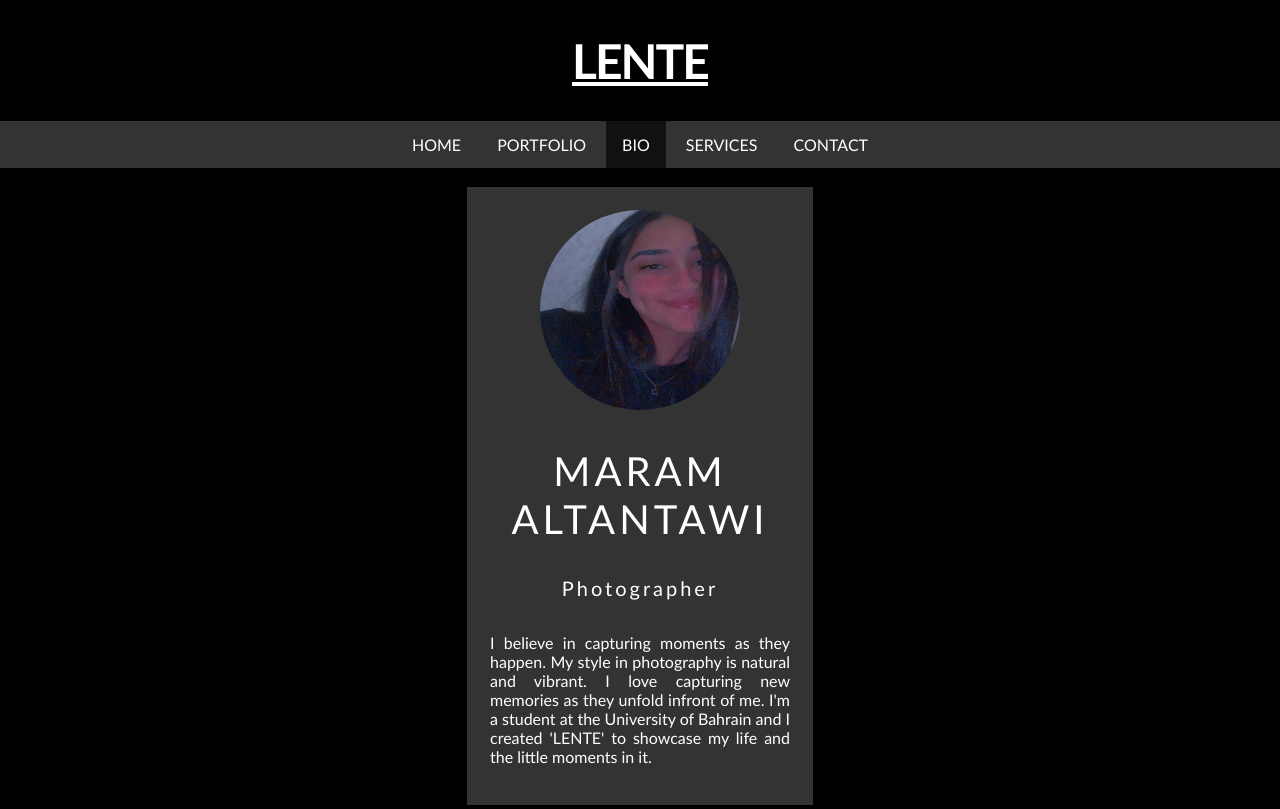
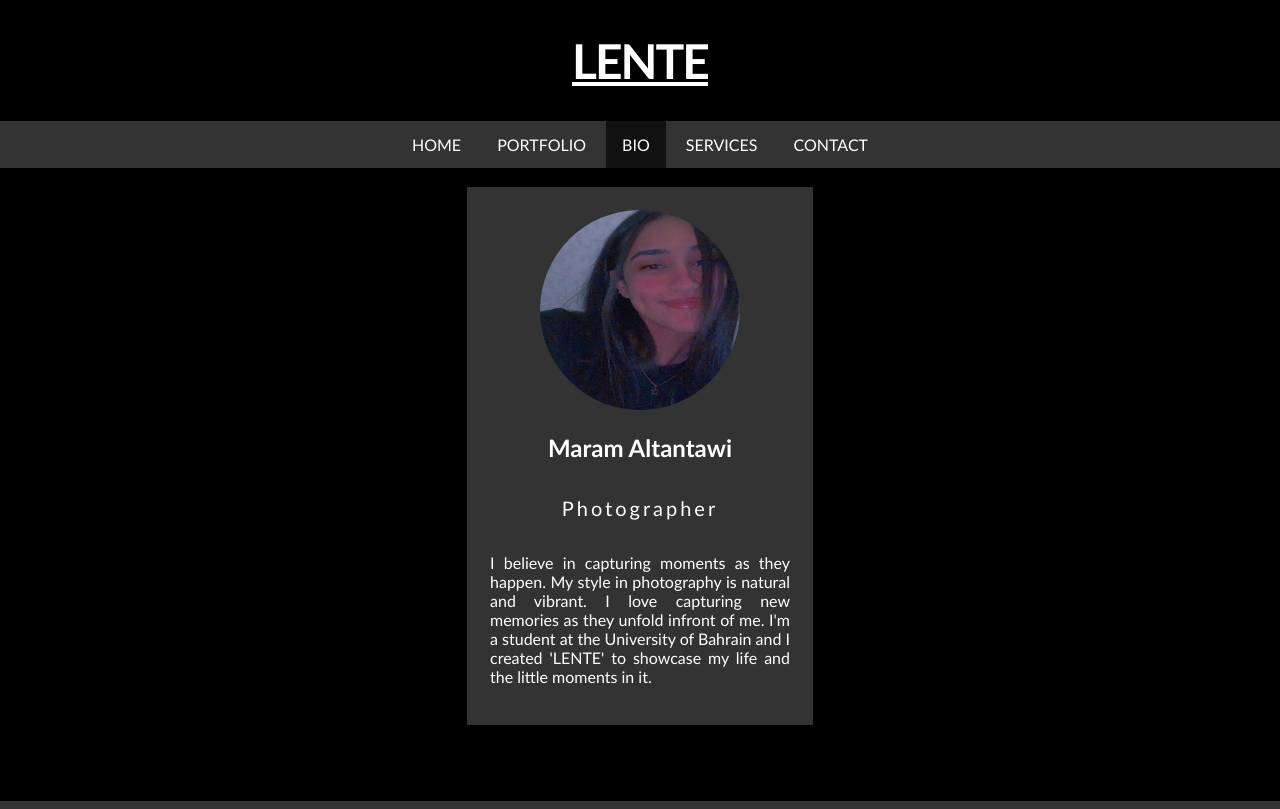
Before and after one commit to maramaltantawi/LENTE, a plain HTML site: page bio.html in a window 1280 px wide. Shown: the top 809 px of the page. Drawn offline with Linux system fonts and the light colour scheme.

Commit message:
Update bio.html

```diff
--- a/bio.html
+++ b/bio.html
@@ -11,7 +11,6 @@
 
     <a href="index.html"><h1>LENTE</h1></a>
 
-   <section>
     <div class="nav">
       <ul>
         <li><a href="index.html">HOME</a></li>
@@ -21,21 +20,18 @@
         <li><a href="contact.html">CONTACT</a></li>
       </ul>
     </div>
-  </section>
 
     <br>
 
-   <section>
     <div class="box">
          <img src="images/me.jpeg" alt="" class="box-img">
-         <h1>Maram Altantawi</h1>
+         <h2>Maram Altantawi</h2>
          <h5>Photographer</h5>
          <p>I believe in capturing moments as they happen. My style in photography
          is natural and vibrant. I love capturing new memories as they unfold infront
          of me. I'm a student at the University of Bahrain and I created 'LENTE' to showcase
          my life and the little moments in it.</p>
    </div>
-  </section>
 
   <br>
   <br>
```
